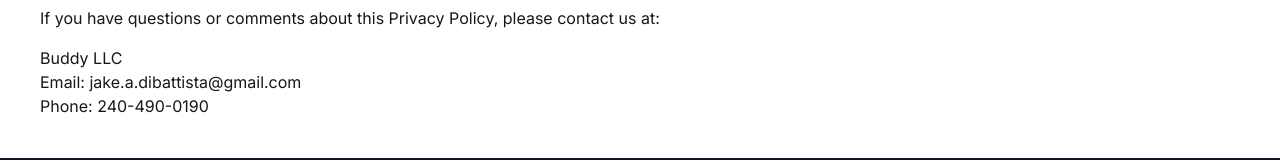
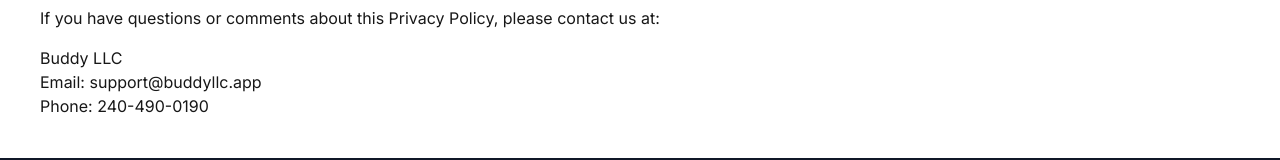
Before and after one commit to jakedibattista/puckbuddywebsite, a Next.js app: page /privacy in a window 1280 px wide. Shown: the part 3090-3250 px from the top of the page. Built offline with nearby package versions, Linux system fonts and the light colour scheme.

Commit message:
Update contact email to support@buddyllc.app

```diff
--- a/src/app/privacy/page.tsx
+++ b/src/app/privacy/page.tsx
@@ -134,7 +134,7 @@ export default function PrivacyPolicy() {
       </p>
       <ul className="list-none">
         <li>Buddy LLC</li>
-        <li>Email: jake.a.dibattista@gmail.com</li>
+        <li>Email: support@buddyllc.app</li>
         <li>Phone: 240-490-0190</li>
       </ul>
     </div>
--- a/src/app/refund/page.tsx
+++ b/src/app/refund/page.tsx
@@ -69,7 +69,7 @@ export default function RefundPolicy() {
         If you have questions about our subscription policy or the features of the Buddy LLC App, please contact us at:
       </p>
       <ul className="list-none">
-        <li>Email: [jake.a.dibattista@gmail.com]</li>
+        <li>Email: support@buddyllc.app</li>
       </ul>
       <p className="mt-4">
         For all issues related to billing, payments, or refund requests, you must contact Apple App Store Support directly, as they manage all financial transactions.
--- a/src/app/terms/page.tsx
+++ b/src/app/terms/page.tsx
@@ -62,7 +62,7 @@ export default function TermsOfService() {
       </p>
       <ul className="list-none">
         <li>Buddy LLC</li>
-        <li>[jake.a.dibattista@gmail.com]</li>
+        <li>support@buddyllc.app</li>
         <li>[240-490-0190]</li>
       </ul>
     </div>
```
